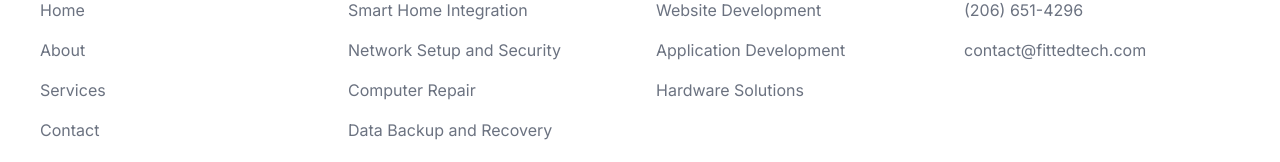
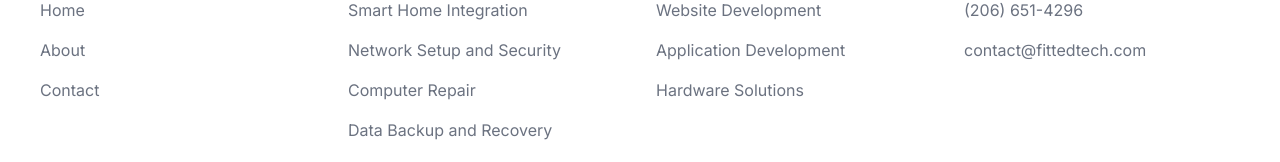
Before and after one commit to ConnerAiken/fittedtech.com, a Next.js app: page / in a window 1280 px wide. Shown: the part 2514-2676 px from the top of the page. Built offline with nearby package versions, Linux system fonts and the light colour scheme.

Commit message:
Remove services link

```diff
--- a/src/app/components/footer.js
+++ b/src/app/components/footer.js
@@ -25,11 +25,6 @@
               <li className="mb-4">
                 <a href="/about" className="hover:underline">
                   About
-                </a>
-              </li>
-              <li className="mb-4">
-                <a href="/services" className="hover:underline">
-                  Services
                 </a>
               </li>
               <li className="mb-4">
```
